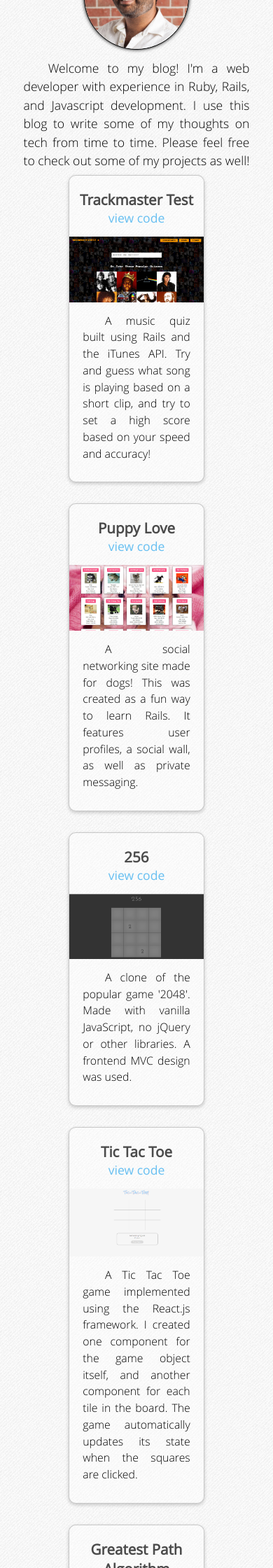
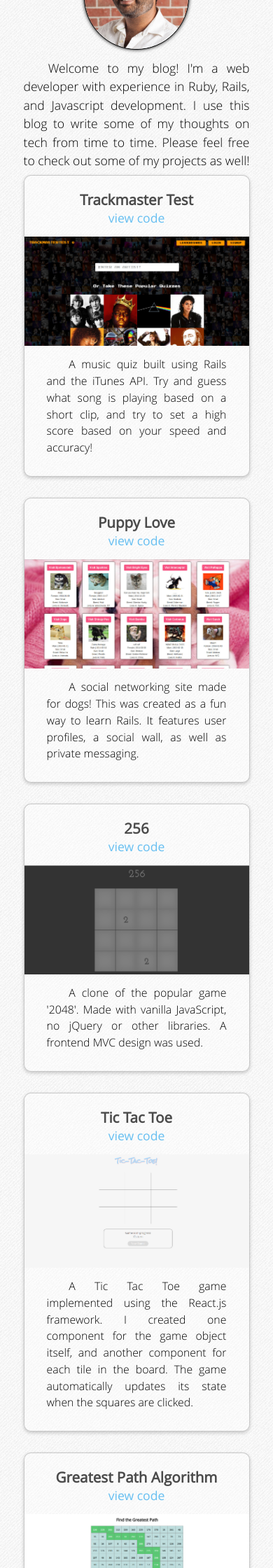
Before and after one commit to ShirajG/shirajg.github.io, a Jekyll site: the page built from index.html, in a window 390 px wide. Shown: the part 322-2562 px from the top of the page at 70% size. Built offline with Jekyll 4.4.1, drawn with Linux system fonts in a browser that asks for light colours; nearby versions of some CDN libraries; some web fonts are replaced.

Commit message:
Resize project divs on mobile

```diff
--- a/css/project.css
+++ b/css/project.css
@@ -41,4 +41,8 @@
   .projects{
     width: 95%;
   }
+  .project{
+    max-width: 100%;
+    width:100%;
+  }
 }
--- a/css/site.css
+++ b/css/site.css
@@ -3758,4 +3758,8 @@ nav li a:hover{
   .projects{
     width: 95%;
   }
-}
+  .project{
+    max-width: 100%;
+    width:100%;
+  }
+}
```
Also changed, not shown: css/site.min.css.
